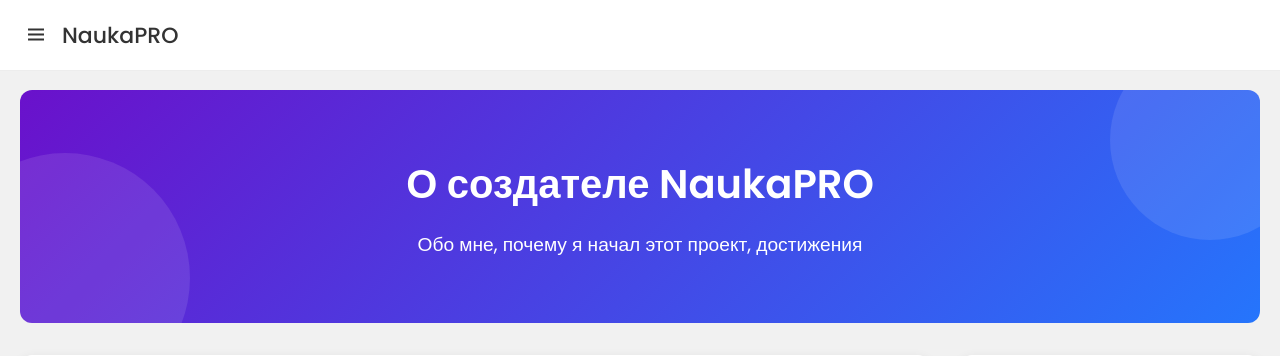
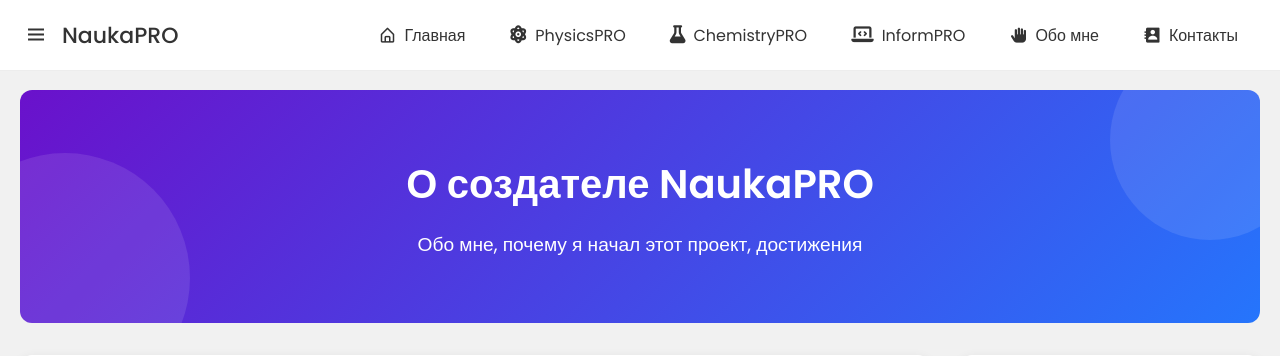
Before and after one commit to FanisGaripov/NaukaPRO, a Flask app: page /aboutme in a window 1280 px wide. Shown: the top 356 px of the page. Run offline with Flask 3, Linux system fonts and the light colour scheme; some libraries are stand-ins or nearby versions.

Commit message:
Update base.html

```diff
--- a/templates/base.html
+++ b/templates/base.html
@@ -53,6 +53,30 @@
           color: #333;
           font-size: 22px;
           font-weight: 500;
+        }
+                .nav-links {
+          display: flex;
+          align-items: center;
+          margin-left: auto;
+          margin-right: 20px;
+        }
+        .nav-links a {
+          display: flex;
+          align-items: center;
+          margin: 0 10px;
+          padding: 8px 12px;
+          border-radius: 8px;
+          text-decoration: none;
+          color: #333;
+          transition: all 0.3s ease;
+        }
+        .nav-links a:hover {
+          background: rgba(64, 112, 244, 0.1);
+          color: #4070f4;
+        }
+        .nav-links a i {
+          margin-right: 8px;
+          font-size: 18px;
         }
         nav .sidebar {
           position: fixed;
@@ -210,6 +234,11 @@
         width: 0%;
         transition: width 0.1s linear;
     }
+      @media (max-width: 1060px) {
+      .nav-links {
+        display: none;
+      }
+    }
     </style>
   </head>
   <body>
@@ -218,6 +247,34 @@
         <i class="bx bx-menu menu-icon"></i>
         <span class="logo-name">NaukaPRO</span>
       </div>
+
+      <div class="nav-links">
+        <a href="/">
+          <i class="bx bx-home-alt"></i>
+          <span>Главная</span>
+        </a>
+        <a href="/physicspro">
+          <i class="fas fa-atom"></i>
+          <span>PhysicsPRO</span>
+        </a>
+        <a href="/chemistrypro">
+          <i class="fas fa-flask"></i>
+          <span>ChemistryPRO</span>
+        </a>
+        <a href="/informpro">
+          <i class="fas fa-laptop-code"></i>
+          <span>InformPRO</span>
+        </a>
+        <a href="/aboutme">
+          <i class="bx bxs-hand"></i>
+          <span>Обо мне</span>
+        </a>
+        <a href="/contacts">
+          <i class="bx bxs-contact"></i>
+          <span>Контакты</span>
+        </a>
+      </div>
+
       <div class="sidebar">
         <div class="logo">
           <i class="bx bx-menu menu-icon"></i>
```
